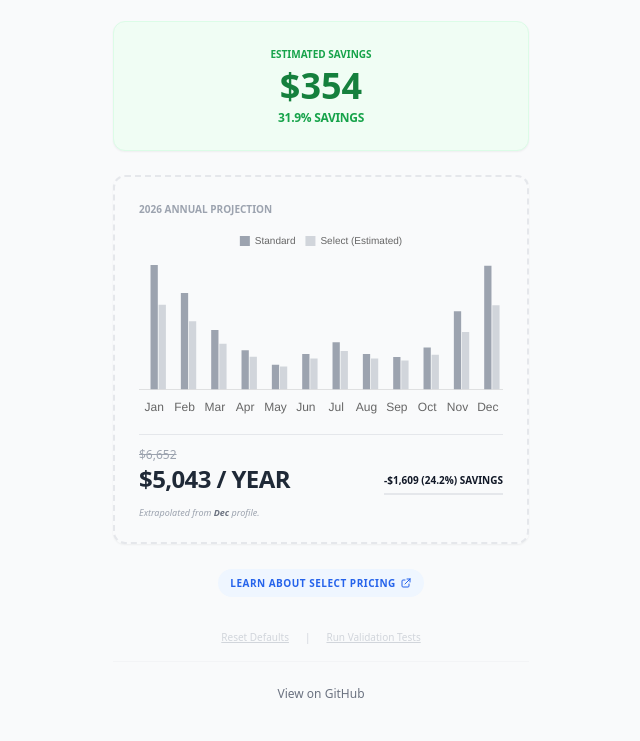
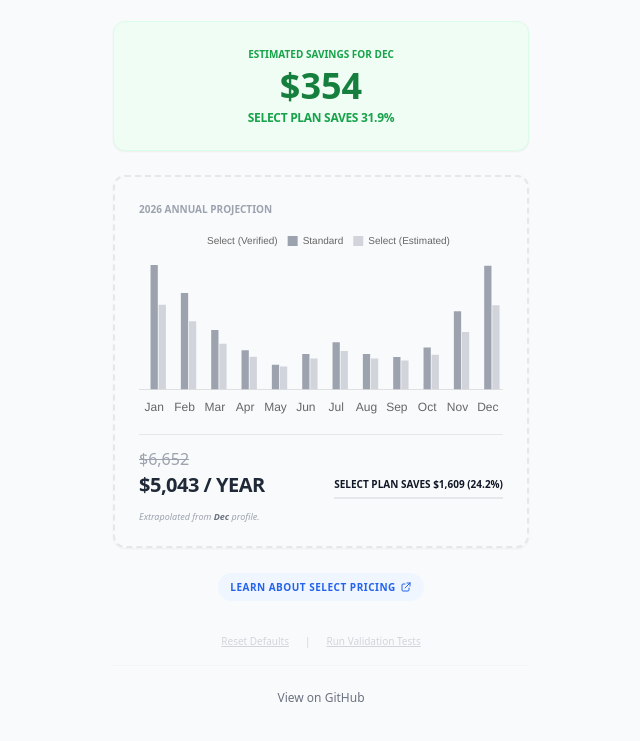
Before and after one commit to tulrich/powerpricing, a website: page index.html in a window 1280 px wide. Shown: the part 979-1720 px from the top of the page, without its empty margins (319-959 px from the left). Drawn offline with nearby package versions, Linux system fonts and the light colour scheme.

Commit message:
Tweak some UI

```diff
--- a/index.html
+++ b/index.html
@@ -138,8 +138,8 @@
             </div>
             <div class="flex justify-between items-end border-t border-gray-200 pt-3">
                 <div>
-                    <div id="yearlyStd" class="text-xs text-gray-400 line-through">--</div>
-                    <div id="yearlySel" class="text-2xl font-black text-gray-800 tracking-tight">--</div>
+                    <div id="yearlyStd" class="text-base text-gray-400 line-through">--</div>
+                    <div id="yearlySel" class="text-xl font-black text-gray-800 tracking-tight">--</div>
                 </div>
                 <div id="yearlySavings" class="text-right text-[10px] font-black pb-1 border-b-2">--</div>
             </div>
@@ -480,7 +480,8 @@
             setTxt('yearlySel', `$${ySel.toLocaleString(undefined, {maximumFractionDigits:0})} / YEAR`);
             const ySav = yStd - ySel;
             const annualPct = (Math.abs(ySav) / yStd) * 100;
-            setTxt('yearlySavings', `${ySav>=0?'-':'+'}$${Math.abs(ySav).toLocaleString(undefined, {maximumFractionDigits:0})} (${annualPct.toFixed(1)}%) ${ySav>=0?'SAVINGS':'EXTRA'}`);
+            const prefix = ySav >= 0 ? "SELECT PLAN SAVES" : "SELECT PLAN COSTS EXTRA";
+            setTxt('yearlySavings', `${prefix} $${Math.abs(ySav).toLocaleString(undefined, { maximumFractionDigits: 0 })} (${annualPct.toFixed(1)}%)`);
 
             const realCount = Object.keys(parsedMonthlyData).filter(k=>parsedMonthlyData[k].days>=20).length;
             setTxt('baseMonthLabel', realCount > 0 ? `${realCount} Verified Months + Estimates` : (MONTH_NAMES[state.billMonth] || "Estimated"));
@@ -497,7 +498,7 @@
                 },
                 options: {
                     responsive: true, maintainAspectRatio: false,
-                    plugins: { legend: { display: true, labels: { boxWidth: 10, font: { size: 10 }, filter: (l) => l.text !== 'Select (Verified)' } }, tooltip: { mode: 'index', intersect: false } },
+                    plugins: { legend: { display: true, labels: { boxWidth: 10, font: { size: 10 } } }, tooltip: { mode: 'index', intersect: false } },
                     scales: { x: { stacked: false, grid: { display: false } }, y: { beginAtZero: true, display: false } }
                 }
             });
@@ -557,19 +558,19 @@
         if (savings >= 0) {
             card.className = 'card bg-green-50 border-green-100 text-center';
             sl.className = 'text-[10px] font-bold uppercase text-green-600 mb-1';
-            sl.textContent = 'Estimated Savings';
+            sl.textContent = `Estimated Savings for ${state.billMonth === 'rolling' ? 'Rolling Year' : MONTH_NAMES[monthIdx]}`;
             sa.className = 'text-4xl font-black text-green-700';
             sa.textContent = fmt0(savings);
             sp.className = 'text-xs font-bold text-green-600 mt-1 uppercase tracking-tight';
-            sp.textContent = `${((savings/cur.stdTotal)*100).toFixed(1)}% SAVINGS`;
+            sp.textContent = `SELECT PLAN SAVES ${((savings / cur.stdTotal) * 100).toFixed(1)}%`;
         } else {
             card.className = 'card bg-orange-50 border-orange-100 text-center';
             sl.className = 'text-[10px] font-bold uppercase text-orange-600 mb-1';
-            sl.textContent = 'Extra Cost';
+            sl.textContent = `Extra Cost for ${state.billMonth === 'rolling' ? 'Rolling Year' : MONTH_NAMES[monthIdx]}`;
             sa.className = 'text-4xl font-black text-orange-700';
             sa.textContent = fmt0(Math.abs(savings));
             sp.className = 'text-xs font-bold text-orange-600 mt-1 uppercase tracking-tight';
-            sp.textContent = `${((Math.abs(savings)/cur.stdTotal)*100).toFixed(1)}% MORE EXPENSIVE`;
+            sp.textContent = `SELECT PLAN COSTS AN EXTRA ${((Math.abs(savings) / cur.stdTotal) * 100).toFixed(1)}%`;
         }
 
         renderAnnualChart();
@@ -597,7 +598,7 @@
                 const raw = hash.split('data=')[1];
                 raw.split('|').forEach(chunk => {
                     const p = chunk.split(',').map(Number);
-                    if(p.length >= 8) {
+                    if (p.length >= 7) {
                         parsedMonthlyData[p[0]] = {
                             totalKwh: p[1], onPeakKwh: p[2], offPeakKwh: p[3],
                             peakKw: p[4], peakKwOff: p[5], days: p[6], label: MONTH_NAMES[p[0]]
```
